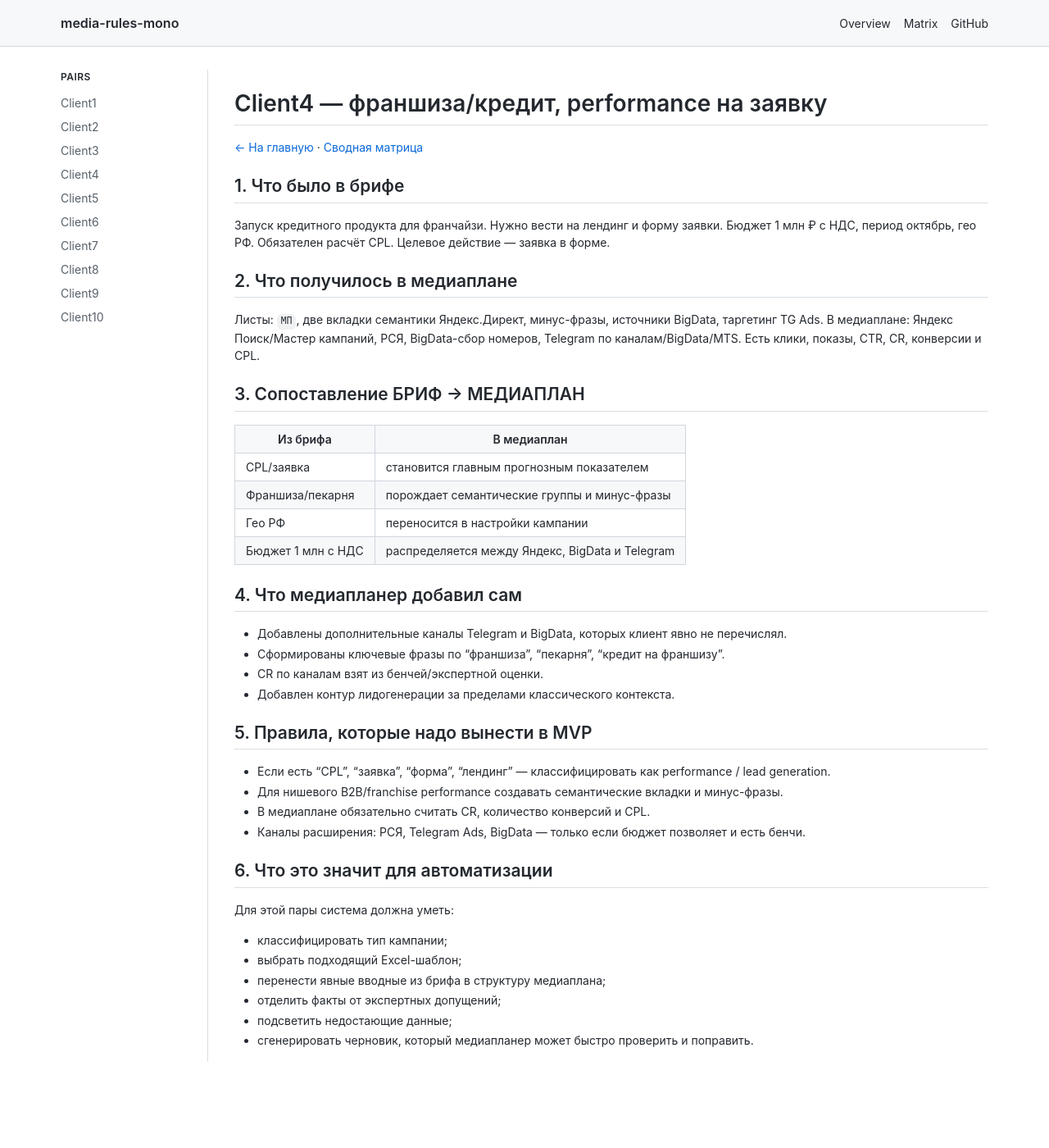
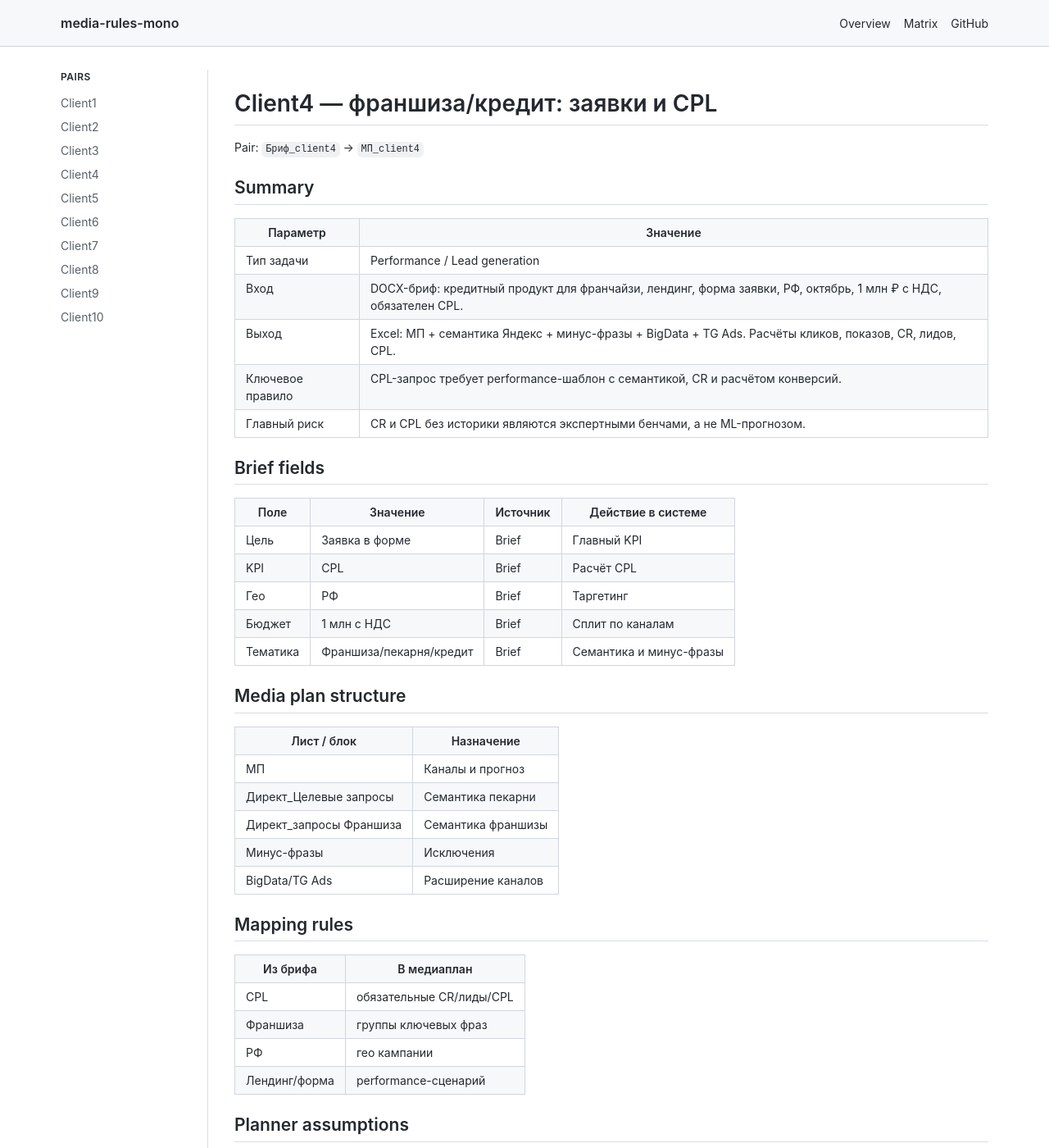
Before and after one commit to svoronkov-les13/media-rules-mono, a Jekyll site: the page built from client4.md, in a window 1280 px wide and 1400 px high. Shown: the whole window at 82% size. Built offline with Jekyll 4.4.1, drawn with Linux system fonts in a browser that asks for light colours; our own code applies the rules of GitHub Pages for plain Markdown files; some of the changed text lies outside the part shown.

Commit message:
docs: make client pages strict github-like specs

```diff
--- a/client4.md
+++ b/client4.md
@@ -1,50 +1,73 @@
 ---
 layout: default
-title: Client4 — франшиза/кредит, performance на заявку
+title: Client4 — франшиза/кредит: заявки и CPL
 ---
 
-# Client4 — франшиза/кредит, performance на заявку
+# Client4 — франшиза/кредит: заявки и CPL
 
-[← На главную](index.html) · [Сводная матрица](matrix.html)
+<div class="page-meta">Pair: <code>Бриф_client4</code> → <code>МП_client4</code></div>
 
-## 1. Что было в брифе
+## Summary
 
-Запуск кредитного продукта для франчайзи. Нужно вести на лендинг и форму заявки. Бюджет 1 млн ₽ с НДС, период октябрь, гео РФ. Обязателен расчёт CPL. Целевое действие — заявка в форме.
+| Параметр | Значение |
+|---|---|
+| Тип задачи | Performance / Lead generation |
+| Вход | DOCX-бриф: кредитный продукт для франчайзи, лендинг, форма заявки, РФ, октябрь, 1 млн ₽ с НДС, обязателен CPL. |
+| Выход | Excel: МП + семантика Яндекс + минус-фразы + BigData + TG Ads. Расчёты кликов, показов, CR, лидов, CPL. |
+| Ключевое правило | CPL-запрос требует performance-шаблон с семантикой, CR и расчётом конверсий. |
+| Главный риск | CR и CPL без историки являются экспертными бенчами, а не ML-прогнозом. |
 
-## 2. Что получилось в медиаплане
+## Brief fields
 
-Листы: `МП`, две вкладки семантики Яндекс.Директ, минус-фразы, источники BigData, таргетинг TG Ads. В медиаплане: Яндекс Поиск/Мастер кампаний, РСЯ, BigData-сбор номеров, Telegram по каналам/BigData/MTS. Есть клики, показы, CTR, CR, конверсии и CPL.
+| Поле | Значение | Источник | Действие в системе |
+|---|---|---|---|
+| Цель | Заявка в форме | Brief | Главный KPI |
+| KPI | CPL | Brief | Расчёт CPL |
+| Гео | РФ | Brief | Таргетинг |
+| Бюджет | 1 млн с НДС | Brief | Сплит по каналам |
+| Тематика | Франшиза/пекарня/кредит | Brief | Семантика и минус-фразы |
 
-## 3. Сопоставление БРИФ → МЕДИАПЛАН
+## Media plan structure
+
+| Лист / блок | Назначение |
+|---|---|
+| МП | Каналы и прогноз |
+| Директ_Целевые запросы | Семантика пекарни |
+| Директ_запросы Франшиза | Семантика франшизы |
+| Минус-фразы | Исключения |
+| BigData/TG Ads | Расширение каналов |
+
+## Mapping rules
 
 | Из брифа | В медиаплан |
 |---|---|
-| CPL/заявка | становится главным прогнозным показателем |
-| Франшиза/пекарня | порождает семантические группы и минус-фразы |
-| Гео РФ | переносится в настройки кампании |
-| Бюджет 1 млн с НДС | распределяется между Яндекс, BigData и Telegram |
+| CPL | обязательные CR/лиды/CPL |
+| Франшиза | группы ключевых фраз |
+| РФ | гео кампании |
+| Лендинг/форма | performance-сценарий |
 
-## 4. Что медиапланер добавил сам
+## Planner assumptions
 
-- Добавлены дополнительные каналы Telegram и BigData, которых клиент явно не перечислял.
-- Сформированы ключевые фразы по “франшиза”, “пекарня”, “кредит на франшизу”.
-- CR по каналам взят из бенчей/экспертной оценки.
-- Добавлен контур лидогенерации за пределами классического контекста.
+- Telegram и BigData.
+- CR по каналам.
+- Семантические группы и минус-фразы.
 
-## 5. Правила, которые надо вынести в MVP
+## MVP rules
 
-- Если есть “CPL”, “заявка”, “форма”, “лендинг” — классифицировать как performance / lead generation.
-- Для нишевого B2B/franchise performance создавать семантические вкладки и минус-фразы.
-- В медиаплане обязательно считать CR, количество конверсий и CPL.
-- Каналы расширения: РСЯ, Telegram Ads, BigData — только если бюджет позволяет и есть бенчи.
+- CPL/заявка/форма → performance.
+- Для нишевого B2B делать семантику и минус-фразы.
+- Обязательно считать CR, лиды, CPL.
+- Расширяющие каналы добавлять только с бенчами.
 
-## 6. Что это значит для автоматизации
+## Automation checklist
 
-Для этой пары система должна уметь:
+- [ ] Классифицировать тип кампании
+- [ ] Выбрать Excel-шаблон
+- [ ] Извлечь явные поля из брифа
+- [ ] Отделить допущения медиапланера
+- [ ] Проверить hard-stop/warning
+- [ ] Сформировать Excel-черновик
 
-- классифицировать тип кампании;
-- выбрать подходящий Excel-шаблон;
-- перенести явные вводные из брифа в структуру медиаплана;
-- отделить факты от экспертных допущений;
-- подсветить недостающие данные;
-- сгенерировать черновик, который медиапланер может быстро проверить и поправить.
+---
+
+[← Overview](index.html) · [Matrix](matrix.html)
```
